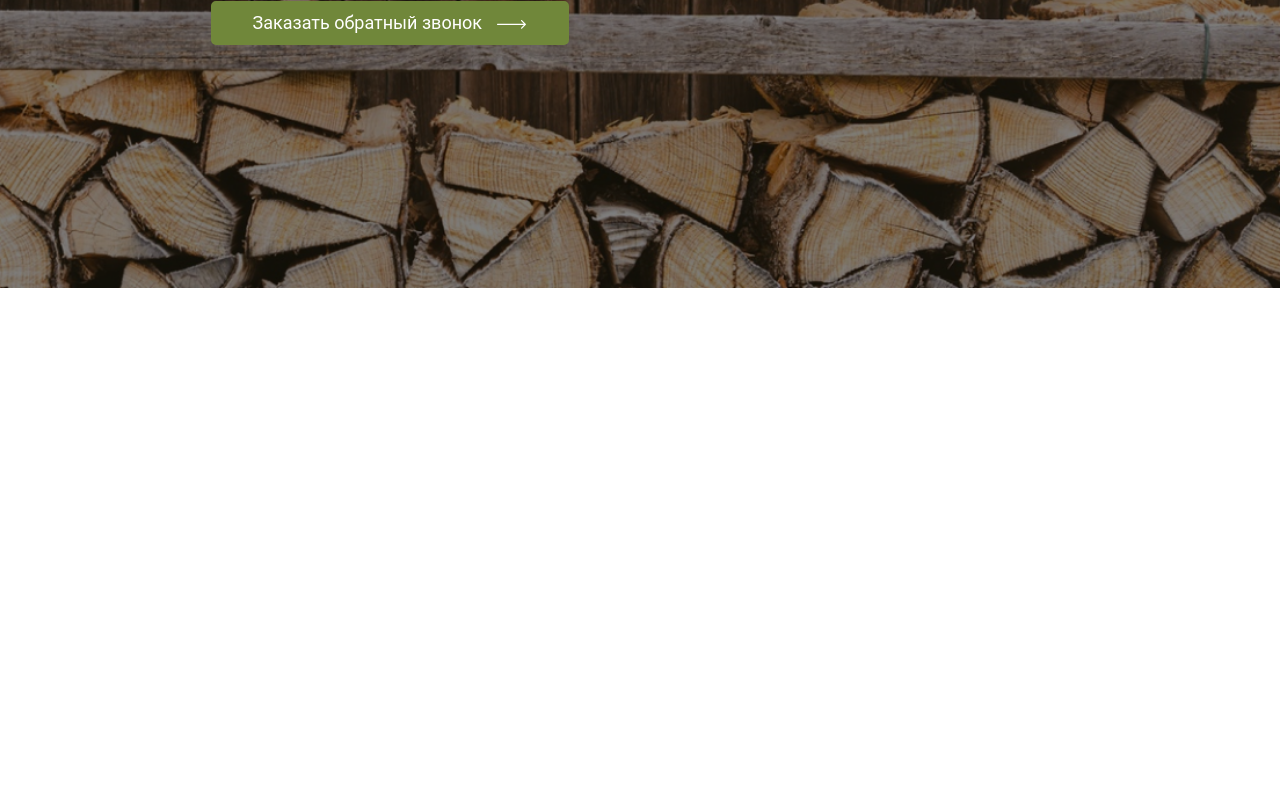
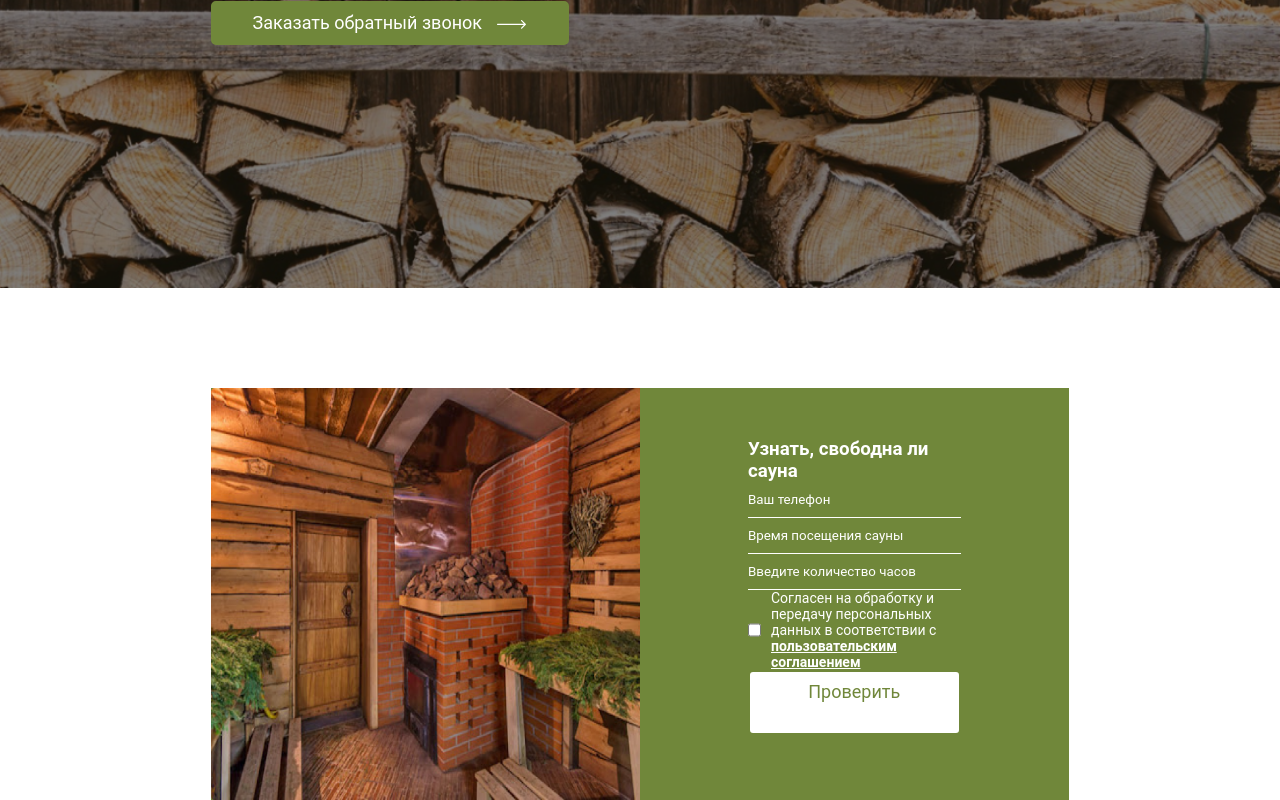
Before and after one commit to BogdanKolesov/bathhouse_react_website, a React (Create React App) app: page / in a window 1280 px wide. Shown: the part 512-1312 px from the top of the page. Before the commit the page ends 800 px from the top, so only its background shows below. Built offline with nearby package versions, Linux system fonts and the light colour scheme.

Commit message:
add: CheckForm

```diff
--- /dev/null
+++ b/src/components/views/Home/Home.components/CheckForm/CheckForm.js
@@ -0,0 +1,29 @@
+import React from 'react';
+import { AppContainer, Button } from '../../../../atoms';
+import { CheckboxForm, CheckFormContainer, CheckFormContent } from './CheckForm.styles';
+
+const Checkform = () => {
+    return (
+        <AppContainer>
+            <CheckFormContainer>
+                <img src='/assets/images/home/bath1.png' alt='Баня' />
+                <CheckFormContent>
+                    <h3>Узнать, свободна ли сауна</h3>
+                    <input type='text' placeholder='Ваш телефон' />
+                    <input type='text' placeholder='Время посещения сауны' />
+                    <input type='text' placeholder='Введите количество часов' />
+                    <CheckboxForm>
+                        <input type='checkbox' />
+                        <span>
+                            Согласен на обработку и передачу персональных данных
+                            в соответствии с <a href='/'>пользовательским соглашением</a>
+                        </span>
+                    </CheckboxForm>
+                    <Button white>Проверить</Button>
+                </CheckFormContent>
+            </CheckFormContainer>
+        </AppContainer>
+    );
+}
+
+export default Checkform;
--- /dev/null
+++ b/src/components/views/Home/Home.components/CheckForm/CheckForm.styles.js
@@ -0,0 +1,53 @@
+import styled from 'styled-components';
+import { COLOR_GREEN, COLOR_WHITE } from '../../../../../constants/colors';
+
+export const CheckFormContainer = styled.div`
+    display: flex;
+    margin-top: 100px;
+    background-color: ${COLOR_GREEN};
+    img{
+        width: 50%;
+    }
+`
+
+export const CheckFormContent = styled.form`
+    width: 50%;
+    display: flex;
+    flex-direction: column;
+    padding-top: 50px;
+    padding-bottom: 65px;
+    padding-left: 108px;
+    padding-right: 108px;
+    justify-content: space-between;
+    input{
+        border: none;
+        outline: none;
+        color: ${COLOR_WHITE};
+        background-color: transparent;
+        border-bottom: 1px solid ${COLOR_WHITE};
+        padding-top: 10px;
+        padding-bottom: 10px;
+        &::placeholder{
+            color: ${COLOR_WHITE};
+        }
+    }
+`
+
+export const CheckboxForm = styled.div`
+    display: flex;
+    width: 100%;
+
+    input{
+        margin-right: 10px;
+    }
+
+    span{
+        font-size: 14px;
+        a{
+            font-size: 14px;
+            font-weight: bold;
+            text-decoration: underline;
+        }
+    }
+
+`
--- /dev/null
+++ b/src/components/views/Home/Home.components/CheckForm/index.js
@@ -0,0 +1,2 @@
+import CheckForm from './CheckForm'
+export default CheckForm
--- a/src/components/views/Home/Home.js
+++ b/src/components/views/Home/Home.js
@@ -1,10 +1,12 @@
 import React from 'react';
 import Hero from '../../organismes/Hero'
+import CheckForm from './Home.components/CheckForm'
 
 const Home = () => {
     return (
         <>
             <Hero />
+            <CheckForm />
         </>
     );
 }
--- a/src/themes/GlobalTheme.js
+++ b/src/themes/GlobalTheme.js
@@ -12,12 +12,15 @@ export const GlobalTheme = createGlobalStyle`
             text-decoration: none;
             cursor: pointer;
         }
-    a,p,span,h1,h2,h3,h4,h5{
+        a,p,span,h1,h2,h3,h4,h5,input{
+        /* font-size: 16px; */
         color: ${COLOR_WHITE};
-    }
+        }
+        h2{
+            font-size: 28px;
+        }
         li{
             list-style: none;
         }
     }
-
 `
```
Also changed, not shown: 2 other files (tests, documents, lock files or other folders).
